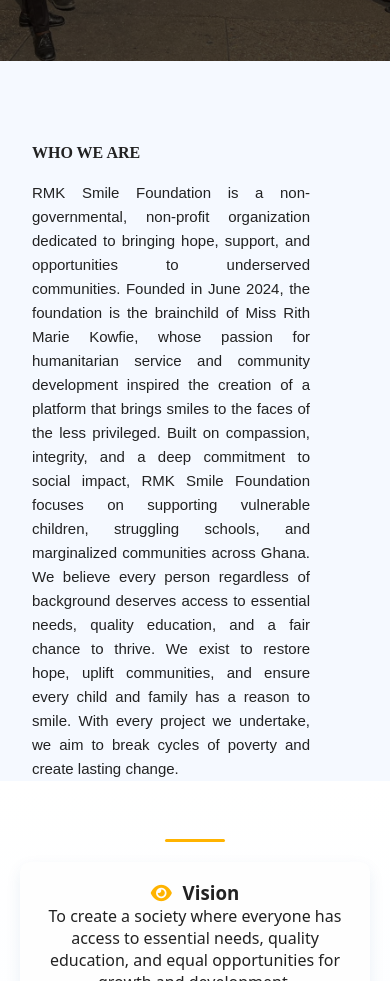
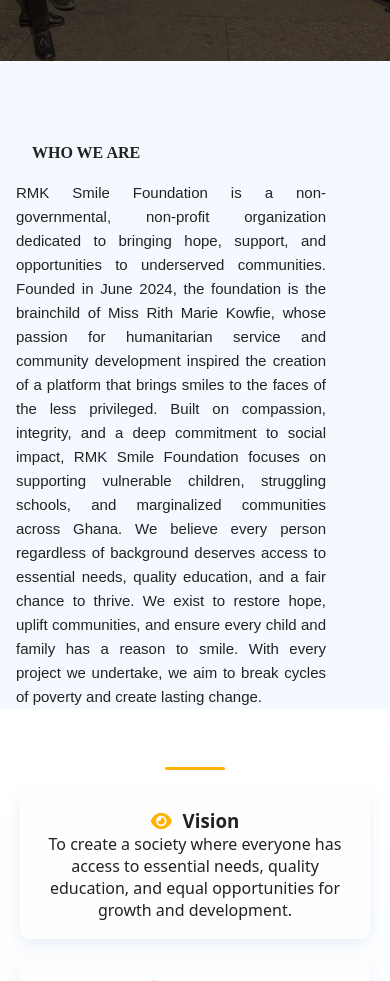
Before and after one commit to Louis-coder/RMK_Smile_Foundation, a plain HTML site: page about.html in a window 390 px wide. Shown: the part 435-1416 px from the top of the page. Drawn offline with nearby package versions, Linux system fonts and the light colour scheme; a script that the page names is missing.

Commit message:
Update style.css

```diff
--- a/style.css
+++ b/style.css
@@ -220,7 +220,7 @@ footer { background:#022c56; color:white; padding:30px 20px; text-align:center;
 /* Responsive */
 @media (max-width: 900px) {
   .about-grid { grid-template-columns:1fr; }
-  .about-us {margin-top: 5rem; margin-left: 2rem; font-size: 2rem;font-weight: 400; font-family: chalkboard;}
+  .about-us {margin-top: 5rem; margin-left: 2rem; font-size: 5rem;font-weight: 400; font-family: chalkboard;}
   .nav-links { display:none; position:absolute; right:0px; top:64px; background:var(--blue); padding:16px; flex-direction:column; gap:20px; border-radius:8px; width: 100%;}
   .nav-links.active { display:flex; }
   #menu-toggle { display:block; color:#fff; }
@@ -230,7 +230,7 @@ footer { background:#022c56; color:white; padding:30px 20px; text-align:center;
   .hero2 {height: 40vh;}
   .col-left {font-family: Arial, Helvetica, sans-serif; font-size: 15px; text-align: justify; margin-right: 5rem; line-height: 1.5rem;}
   .col-left h3 {font-family: chalkboard; font-size: 1rem;}
-  .col-left p {margin-top: 1rem;}
+  .col-left p {margin-top: 1rem; margin-left: -1rem; margin-right: -1rem;}
   .col-right img {display: none;}
   .describtion p{text-align: justify; padding:0 16px 16px; line-height: 2rem; margin-right: -0.2rem; margin-left: -0.2rem;}
   .describtion span{font-weight: 300; }
```
